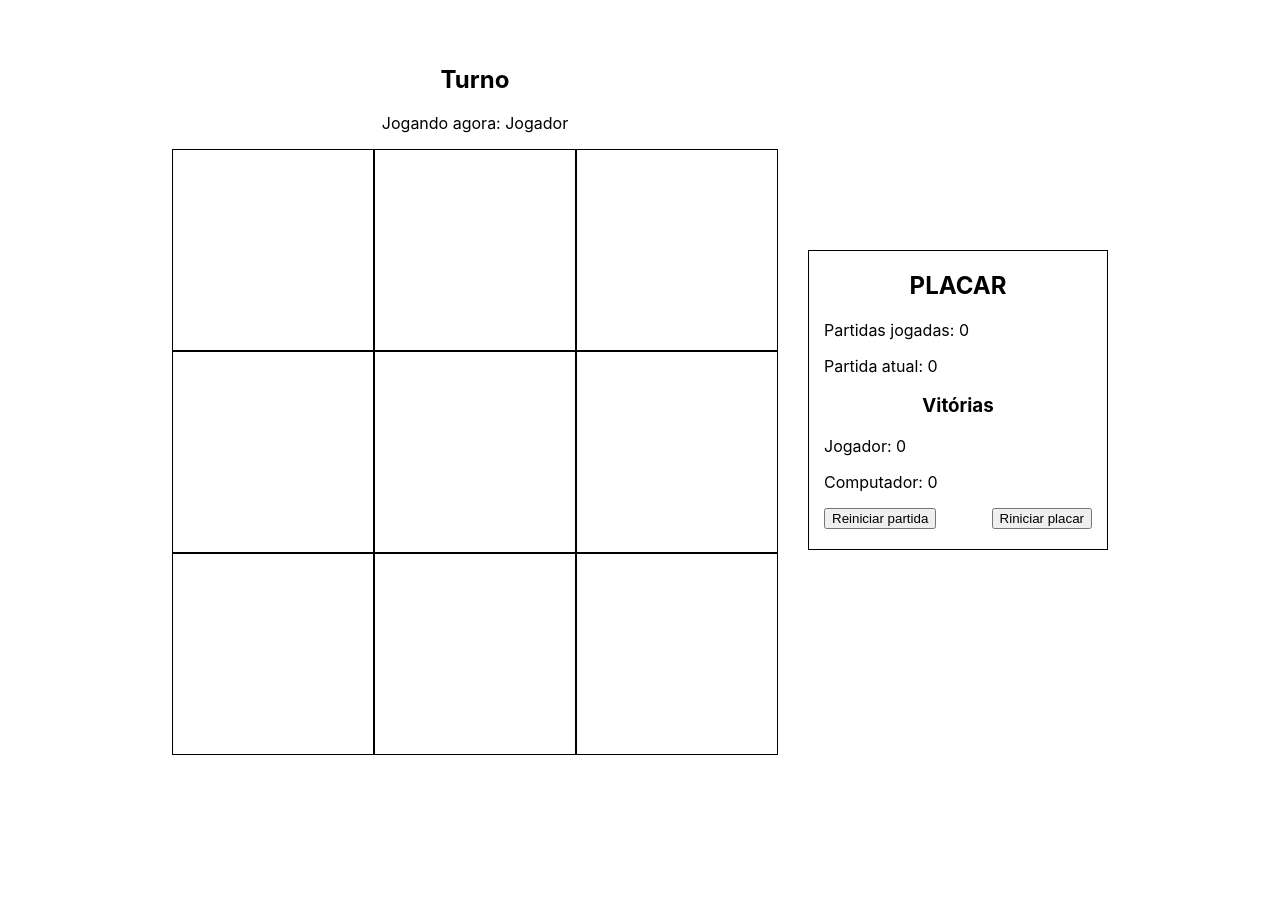
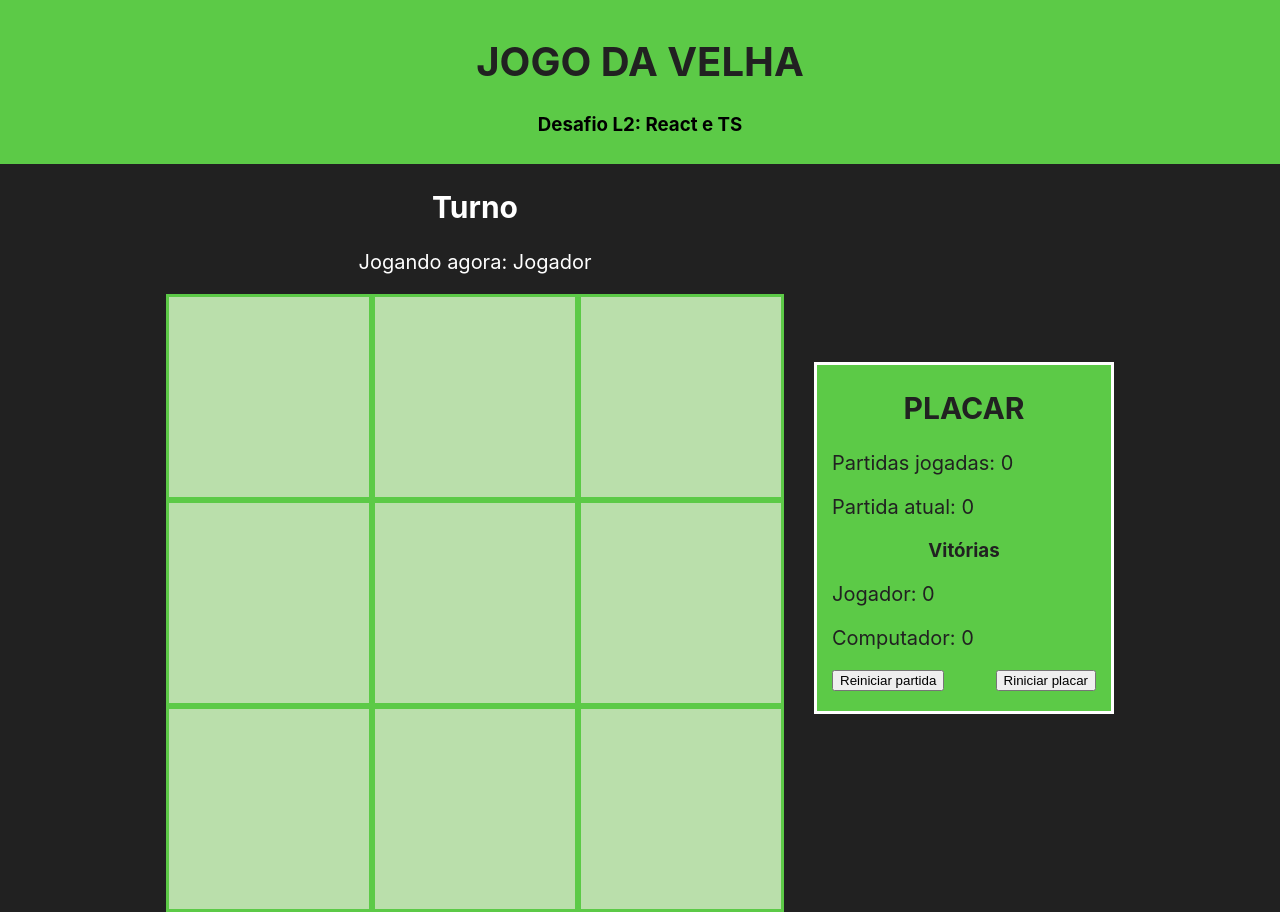
Before and after one commit to AnaOliveiraDev/jogodavelha, a React (Create React App) app in the folder jogodavelhaapp/: page / in a window 1280 px wide. Before the commit the page ends 800 px from the top, so only its background shows below. Built offline with nearby package versions, Linux system fonts and the light colour scheme.

Commit message:
atualizando interface

```diff
--- a/jogodavelhaapp/src/App.css
+++ b/jogodavelhaapp/src/App.css
@@ -1,8 +1,23 @@
-.App{
+.header{
+  text-align: center;
+  background-color: #5cca47;
+  padding: 10px;
+}
+.header h1{
+  font-size: 40px;
+  color: #212121;
+}
+.main{
   display: flex;
   align-items: center;
   justify-content: center;
-  height: 100vh;
+  color: #ffffff;
+}
+.main h2{
+  font-size: 30px;
+}
+.main p{
+  font-size: 20px;
 }
 .turno{
   text-align: center;
@@ -13,7 +28,8 @@
 .coluna{
   width: 200px;
   height: 200px;
-  border: 1px solid #000;
+  background-color: #badfab;
+  border: 3px solid #5cca47;
 }
 .sidebar {
   width: 300px;
@@ -23,8 +39,10 @@
   text-align: center;
 }
 .placar {
-  border: 1px solid #000;
+  border: 3px solid #fff;
   padding: 0 15px 20px 15px;
+  color: #212121;
+  background-color: #5cca47;
 }
 .controles {
   display: flex;
--- a/jogodavelhaapp/src/App.tsx
+++ b/jogodavelhaapp/src/App.tsx
@@ -5,6 +5,11 @@ import './App.css';
 function App() {
   return (
     <div className="App">
+      <div className="header">
+        <h1>JOGO DA VELHA</h1>
+        <h3>Desafio L2: React e TS</h3>
+      </div>
+      <div className="main">
         <div className="content">
           <div className="turno">
               <h2>Turno</h2>
@@ -45,6 +50,7 @@ function App() {
               </div>
         </div>
       </div>
+    </div>
   );
 }
 
--- a/jogodavelhaapp/src/index.css
+++ b/jogodavelhaapp/src/index.css
@@ -5,6 +5,7 @@ body {
     sans-serif;
   -webkit-font-smoothing: antialiased;
   -moz-osx-font-smoothing: grayscale;
+  background-color: #212121;
 }
 
 code {
```
Lines whose indentation alone changed are shown as unchanged.
